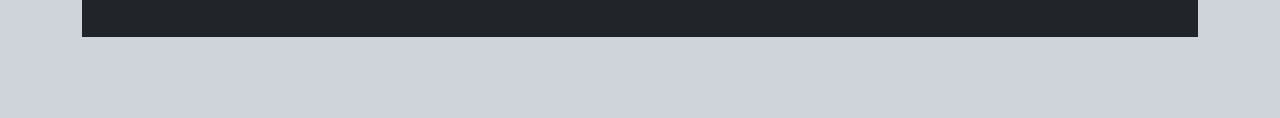
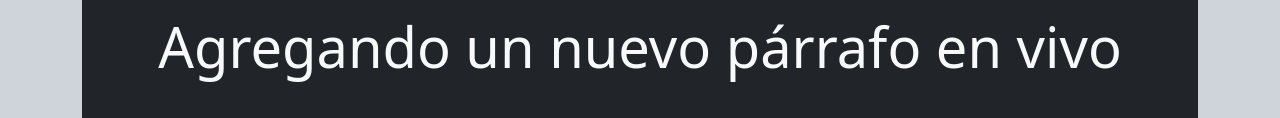
Before and after one commit to pedroperez2005/primer-repo, a plain HTML site: page index.html in a window 1280 px wide. Shown: the part 2193-2311 px from the top of the page. Before the commit the page ends 2230 px from the top, so only its background shows below. Drawn offline with nearby package versions, Linux system fonts and the light colour scheme.

Commit message:
Agregue un parrafo nuevo para ver los cambios en vivo

```diff
--- a/index.html
+++ b/index.html
@@ -171,6 +171,7 @@
             <h2 class="text-center display-2 fw-bold">RAMAS</h2>
             <p class="display-4 text-center">He creado una nueva rama</p>
             <p class="display-4 text-center">Branch = Rama</p>
+            <p class="display-4 text-center">Agregando un nuevo párrafo en vivo</p>
         </section>
     </main>
 
```
